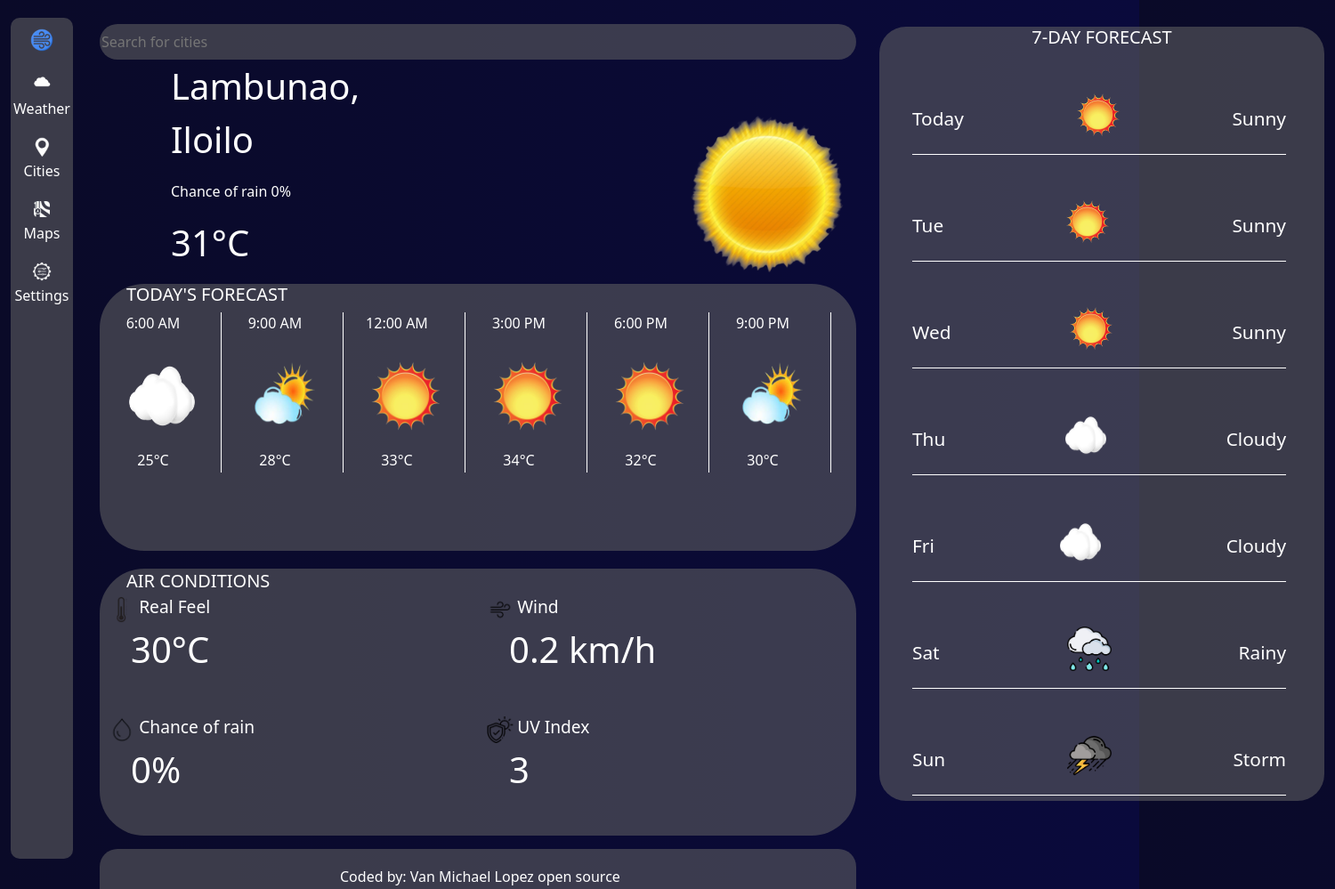
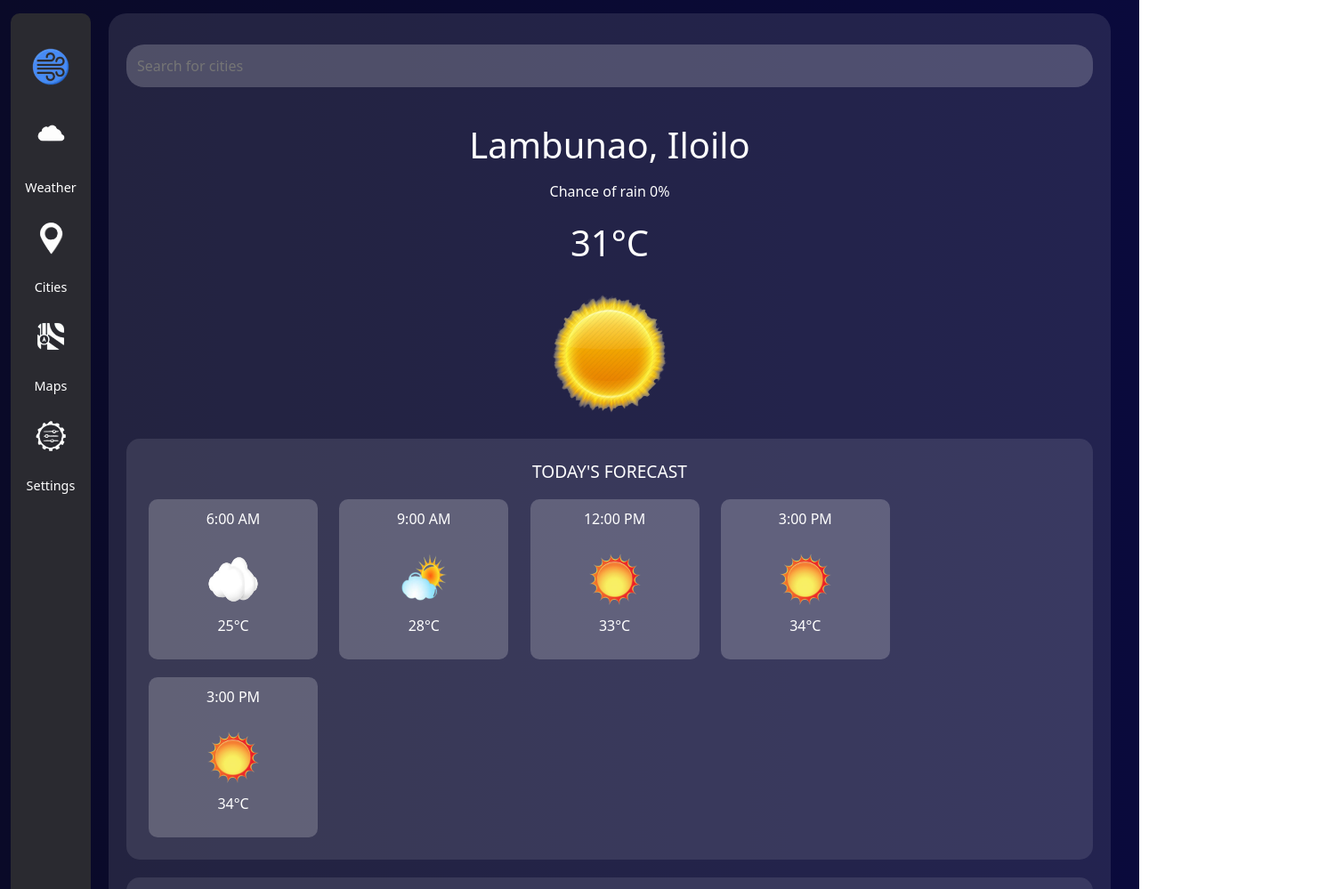
Before and after one commit to zMicky/Weather-Web, a plain HTML site: page index.html in a window 1280 px wide. Shown: the top 999 px of the page at 89% size, 1500 px wide, since content can reach past the window. Drawn offline with Linux system fonts and the light colour scheme.

Commit message:
Add files via upload

```diff
--- a/index.html
+++ b/index.html
@@ -3,168 +3,141 @@
 <head>
     <meta charset="UTF-8">
     <meta name="viewport" content="width=device-width, initial-scale=1.0">
-    <title>Document</title>
+    <title>Weather Dashboard</title>
     <link rel="stylesheet" href="style/style.css">
     <link rel="stylesheet" href="bootstrap/bootstrap.min.css">
 </head>
 <body>
     <div class="container-fluid main">
+        <!-- Header Section -->
         <div class="header">
-            <img class="logo" src="img/th__1_-removebg-preview.png" alt="">
-
-            <img src="img/th__4_-removebg-preview.png" class="ok" alt="">
+            <img class="logo" src="img/th__1_-removebg-preview.png" alt="Logo">
+            <img src="img/th__4_-removebg-preview.png" class="ok" alt="Weather Icon">
             <p class="weather">Weather</p>
-            <img src="img/th-removebg-preview.png" class="location">
+            <img src="img/th-removebg-preview.png" class="location" alt="Location Icon">
             <p>Cities</p>
-            <img src="img/th__3_-removebg-preview.png" alt="">
+            <img src="img/th__3_-removebg-preview.png" alt="Maps Icon">
             <p>Maps</p>
-            <img src="img/th-removebg-preview (1).png" alt="">
+            <img src="img/th-removebg-preview (1).png" alt="Settings Icon">
             <p>Settings</p>
-
         </div>
 
-        <div class=" content1">
+        <!-- Main Content Section -->
+        <div class="content1">
             <input type="search" placeholder="Search for cities">
-
             <div class="tem">
                 <p class="fs-1">Lambunao, Iloilo</p>
-                <p>Chance of rain 0% </p>
-                 <p class="fs-1">31°C</p>
-
+                <p>Chance of rain 0%</p>
+                <p class="fs-1">31°C</p>
             </div>
             <div class="sun">
-                <img src="img/weather-sun-icon-20-removebg-preview.png" alt="">
+                <img src="img/weather-sun-icon-20-removebg-preview.png" alt="Sunny Weather Icon">
             </div>
 
+            <!-- Today's Forecast -->
             <div class="today-forecast">
                 <h5>TODAY'S FORECAST</h5>
                 <div class="box">
                     <p>6:00 AM</p>
-                    <img src="img/1-removebg-preview (2).png" alt="">
+                    <img src="img/1-removebg-preview (2).png" alt="Morning Icon">
                     <p>25°C</p>
                 </div>
                 <div class="box">
                     <p>9:00 AM</p>
-                    <img src="img/2-removebg-preview.png" alt="">
+                    <img src="img/2-removebg-preview.png" alt="Daytime Icon">
                     <p>28°C</p>
                 </div>
                 <div class="box">
-                    <p>12:00 AM</p>
-                    <img src="img/3-removebg-preview.png" alt="">
+                    <p>12:00 PM</p>
+                    <img src="img/3-removebg-preview.png" alt="Noon Icon">
                     <p>33°C</p>
                 </div>
                 <div class="box">
                     <p>3:00 PM</p>
-                    <img src="img/3-removebg-preview.png" alt="">
+                    <img src="img/3-removebg-preview.png" alt="Afternoon Icon">
                     <p>34°C</p>
                 </div>
                 <div class="box">
-                    <p>6:00 PM</p>
-                    <img src="img/3-removebg-preview.png" alt="">
-                    <p>32°C</p>
+                    <p>3:00 PM</p>
+                    <img src="img/3-removebg-preview.png" alt="Afternoon Icon">
+                    <p>34°C</p>
                 </div>
-                <div class="box">
-                    <p>9:00 PM</p>
-                    <img src="img/2-removebg-preview.png" alt="">
-                    <p>30°C</p>
-                </div>
+            </div>
 
-            </div>
+            <!-- Air Conditions -->
             <div class="air">
-                <h5>
-                    AIR CONDITIONS
-                </h5>
+
                 <div class="box1">
-                    <img src="img/5-removebg-preview.png" alt="">
+                    <img src="img/5-removebg-preview.png" alt="Real Feel Icon">
                     <span>Real Feel</span>
                     <p>30°C</p>
                 </div>
                 <div class="box1">
-                    <img src="img/6-removebg-preview.png" alt="">
+                    <img src="img/6-removebg-preview.png" alt="Wind Icon">
                     <span>Wind</span>
-                    <p>0.2 km/h </p>
+                    <p>0.2 km/h</p>
                 </div>
                 <div class="box1">
-                    <img src="img/7-removebg-preview.png" alt="">
+                    <img src="img/7-removebg-preview.png" alt="Rain Chance Icon">
                     <span>Chance of rain</span>
                     <p>0%</p>
                 </div>
                 <div class="box1">
-                    <img src="img/8-removebg-preview (1).png" alt="">
+                    <img src="img/8-removebg-preview (1).png" alt="UV Index Icon">
                     <span>UV Index</span>
                     <p>3</p>
                 </div>
-
             </div>
 
+            <!-- Footer -->
             <div class="footer">
-                <a  href="https://github.com/zMicky/Weather-Web">Coded by: Van Michael Lopez open source</a>
+                <a href="https://github.com/zMicky/Weather-Web">Coded by: Van Michael Lopez (Open Source)</a>
+            </div>
+        </div>
 
-            </div>
-
-
-        </div>
+        <!-- 7-Day Forecast Section -->
         <div class="content2">
             <h5>7-DAY FORECAST</h5>
             <div class="box3">
                 <span>Today</span>
-                <img src="img/3-removebg-preview.png" alt="">
-                <span class="kk">
-                    Sunny
-                </span>
-
-
+                <img src="img/3-removebg-preview.png" alt="Sunny Icon">
+                <span class="kk">Sunny</span>
             </div>
             <div class="box3">
                 <span>Tue</span>
-                <img src="img/3-removebg-preview.png" alt="">
-                <span class="kk">
-                    Sunny
-                </span>
+                <img src="img/3-removebg-preview.png" alt="Sunny Icon">
+                <span class="kk">Sunny</span>
             </div>
             <div class="box3">
                 <span>Wed</span>
-                <img src="img/3-removebg-preview.png" alt="">
-                <span class="kk">
-                    Sunny
-                </span>
+                <img src="img/3-removebg-preview.png" alt="Sunny Icon">
+                <span class="kk">Sunny</span>
             </div>
             <div class="box3">
                 <span>Thu</span>
-                <img src="img/1-removebg-preview (2).png" alt="">
-                <span class="kk">
-                Cloudy
-                </span></div>
+                <img src="img/1-removebg-preview (2).png" alt="Sunny Icon">
+                <span class="kk">Cloudy</span>
+            </div>
             <div class="box3">
                 <span>Fri</span>
-                <img src="img/1-removebg-preview (2).png" alt="">
-                <span class="kk">
-                    Cloudy
-                </span>
+                <img src="img/1-removebg-preview (2).png" alt="Sunny Icon">
+                <span class="kk">Cloudy</span>
             </div>
             <div class="box3">
                 <span>Sat</span>
-                <img src="img/10-removebg-preview.png" alt="">
-                <span class="kk">
-                    Rainy
-                </span>
+                <img src="img/10-removebg-preview.png" alt="Sunny Icon">
+                <span class="kk">Rainy</span>
             </div>
             <div class="box3">
                 <span>Sun</span>
-                <img src="img/11-removebg-preview (1).png" alt="">
-                <span class="kk">
-                    Storm
-                </span>
+                <img src="img/11-removebg-preview (1).png" alt="Sunny Icon">
+                <span class="kk">Storm</span>
             </div>
-
         </div>
-
     </div>
 
-
-
-    <script src="bootstrap/bootstrap.bundle.min.js"> </script>
-    <script src="bootstrap/bootstrap.min.js"> </script>
+    <script src="bootstrap/bootstrap.bundle.min.js"></script>
+    <script src="bootstrap/bootstrap.min.js"></script>
     <script src="bootstrap/popper.min.js"></script>
 </body>
 </html>
--- a/style/style.css
+++ b/style/style.css
@@ -1,205 +1,255 @@
-body{
+/* Global Styles */
+body {
     margin: 0;
     padding: 0;
-    background-image: linear-gradient(to right, rgb(10, 10, 40)  , rgb(10, 10, 60));
-    width: 1500px;
-    height: 100vh;
+    background-image: linear-gradient(to right, rgb(10, 10, 40), rgb(10, 10, 60));
     color: white !important;
+    font-family: Arial, sans-serif;
 }
 
-.main{
-    margin: 0;
-    padding: 0;
+/* Main Container */
+.container-fluid {
+    margin: 0 auto;
+    display: flex;
+    flex-wrap: wrap;
+    justify-content: space-between;
+    padding: 15px;
 }
-.header{
-    margin-top: 20px;
-    margin-bottom: 20px;
-    width: 70px;
-    height: 945px;
-    background-color: rgba(101, 101, 101, 0.534);
+
+/* Header Section */
+.header {
+    width: 90px;
+    height: 1300px;
+    background-color: rgba(50, 50, 50, 0.8);
     border-radius: 10px;
     color: white;
-    float: left;
+    display: flex;
+    flex-direction: column;
+    align-items: center;
+    padding-top: 20px;
 }
-.logo{
-    margin-top: 10px;
-    margin-left: 10px;
+
+.header img {
+    margin: 15px 0;
     width: 50px;
     height: 50px;
 }
-.ok{
-    margin-top: 20px;
-    margin-left: 20px;
-    width: 30px;
-    height: 30px;
-}
-.header p{
+
+.header p {
+    margin: 5px 0;
+    font-size: 0.9rem;
     text-align: center;
 }
-.header img{
+
+/* Content 1 - Search and Current Weather */
+.content1 {
+    flex: 1 1 60%;
+    padding: 20px;
     margin-left: 20px;
-    width: 30px;
-    height: 30px;
+    margin-right: 20px;
+    border-radius: 20px;
+    background-color: rgba(255, 255, 255, 0.1);
+}
 
-}
-.content1{
-    float: left;
-    margin-left:30px;
-
-}
-.content1 input{
-    margin-top: 27px;
-    width: 850px;
-    height: 700px;
-    height: 40px;
-    background-color:rgba(101, 101, 101, 0.534) ;
+.content1 input {
+    width: 100%;
+    max-width: 1280px;
+    margin: 15px auto;
+    padding: 12px;
     border: none;
     border-radius: 20px;
+    background-color: rgba(255, 255, 255, 0.2);
+    color: white;
+    font-size: 1rem;
 }
-.tem{
-    width: 300px;
-    margin-left: 80px;
-    position: relative;
 
+.tem {
+    margin: 20px 0;
+    text-align: center;
+}
 
+.tem .fs-1 {
+    font-size: 2rem;
+    margin-bottom: 10px;
 }
-.sun{
-    width: 200px;
-    float: left;
 
-    position: relative;
-    margin-left: 650px;
-    top: -200px;
+.sun {
+    width: 150px;
+    margin: 20px auto;
+    text-align: center;
 }
-.sun img{
-    width: 200px;
-    height: 200px;
+
+.sun img {
+    width: 100%;
+    height: auto;
 }
-.today-forecast{
-    width:850px;
-    height: 300px;
-    background-color:rgba(101, 101, 101, 0.534) ;
-    border-radius: 50px;
+
+/* Today's Forecast Section */
+.today-forecast {
+    background-color: rgba(255, 255, 255, 0.1);
+    padding: 15px;
+    border-radius: 15px;
+    margin-top: 20px;
 }
-.today-forecast h5{
-    width: 200px;
 
-    position: relative;
-    bottom: 200px;
-    margin-left: 30px;
-}
-.box{
-    width: 127px;
-    height: 180px;
-    border-right:1px solid white;
-
-    float: left;
-    position: relative;
-    bottom: 200px;
-    margin-left: 10px;
-
-}
-.box p{
-    width: 100px;
+.today-forecast h5 {
+    margin: 10px 0;
     text-align: center;
-    margin: 0;
-    position: relative;
-    bottom: 0px;
-}
-.box img{
-    margin-top: 30px;
-    margin-bottom: 20px;
-    width: 80px;
-    height: 80px;
-    margin-left: 20px;
-
-}
-.air{
-    margin-top: 20px;
-    width:850px;
-    height: 300px;
-    background-color:rgba(101, 101, 101, 0.534) ;
-    border-radius: 50px;
-}
-.air h5{
-    width: 200px;
-
-    position: relative;
-    bottom: 90px;
-    margin-left: 30px;
-}
-.box1{
-
-    width: 415px;
-    height: 130px;
-    float: left;
-    margin-left: 10px;
-    margin-top: 5px;
-    position: relative;
-    bottom: 100px;
-
-}
-.box1 img{
-    width: 30px;
-    height: 30px;
-}
-.box1 p {
-    font-size: 2.5rem;
-    margin-left: 25px;
-}
-.box1 span {
     font-size: 1.2rem;
 }
-.content2{
+
+.box {
+    display: inline-block;
+    width: 18%;
+    margin: 10px;
+    padding: 10px;
+    text-align: center;
+    background-color: rgba(255, 255, 255, 0.2);
+    border-radius: 10px;
+    color: white;
+}
+
+.box img {
+    width: 60px;
+    height: 60px;
+    margin: 10px 0;
+}
+
+/* Air Conditions Section */
+.air {
+    display: flex;
+    justify-content: center;
+    align-items: center;
+    flex-wrap: wrap;
+    margin-top: 20px;
+    padding: 15px;
+    background-color: rgba(255, 255, 255, 0.1);
+    border-radius: 15px;
+}
+
+.air h5 {
+    text-align: center;
+    font-size: 1.2rem;
+    margin-bottom: 10px;
+}
+
+.box1 {
+    display: inline-block;
+    width: 48%;
+    margin: 10px 1%;
+    padding: 10px;
+    background-color: rgba(50, 50, 50, 0.8);
+    text-align: center;
+    border-radius: 10px;
+    color: white;
+}
+
+.box1 img {
+    width: 40px;
+    height: 40px;
+    margin-bottom: 10px;
+}
+
+.box1 span {
+    display: block;
+    font-size: 0.9rem;
+    margin-bottom: 5px;
+}
+
+.box1 p {
+    font-size: 1.5rem;
+}
+
+/* Content 2 - Weekly Forecast */
+.content2 {
+    flex: 1 1 35%;
+    padding: 20px;
+    background-color: rgba(50, 50, 50, 0.8);
+    border-radius: 20px;
     margin-top: 30px;
-    width: 500px;
-    height: 870px;
-    background-color:rgba(101, 101, 101, 0.534) ;
-    float: right;
-    border-radius: 30px;
 }
-.box3{
-    margin-left: 37px;
-    width: 420px;
-    height: 120px;
+
+.content2 h5 {
+    text-align: center;
+    font-size: 1.2rem;
+    margin-bottom: 15px;
+}
+
+.box3 {
     display: flex;
     justify-content: space-between;
     align-items: center;
-    border-bottom: 1px solid white;
-}.content2 h5{
-    margin: 0;
-    text-align: center;
+    padding: 10px;
+    border-bottom: 1px solid rgba(255, 255, 255, 0.2);
 }
-.box3 img{
-    margin-top: 30px;
 
+.box3 img {
     width: 50px;
     height: 50px;
-
-}
-.box3 span{
-    font-size: 1.3rem;
-    margin: 0;
-    position: relative;
-    bottom: -20px;
-
-}
-.footer{
-    width: 850px;
-    margin-top: 15px;
-    border-radius: 20px;
-    height: 70px;
-    background-color:rgba(101, 101, 101, 0.534) ;
 }
 
-.footer a{
+.box3 span {
+    font-size: 1rem;
+    margin-left: 10px;
+}
+
+/* Footer Section */
+.footer {
+    text-align: center;
+    padding: 15px;
+    margin-top: 20px;
+    background-color: rgba(255, 255, 255, 0.1);
+    border-radius: 15px;
+    font-size: 0.8rem;
+}
+
+.footer a {
+    color: white;
     text-decoration: none;
-    color: white;
-    cursor: pointer;
-    position: relative;
-    top: -60px;
-    margin-left: 270px;
 }
-.footer a:hover{
-    color: blue;
+
+.footer a:hover {
+    color: lightblue;
 }
+
+/* Responsive Design */
+@media (max-width: 768px) {
+    .content1,
+    .content2 {
+        flex: 1 1 100%;
+        margin: 10px 0;
+    }
+    .header {
+        display: none; /* Hide header for small screens */
+    }
+
+    .box,
+    .box1 {
+        width: 45%;
+        margin: 5px auto;
+    }
+
+    .box3 {
+        flex-direction: column;
+        align-items: flex-start;
+    }
+}
+
+@media (max-width: 480px) {
+    body {
+        font-size: 0.9rem;
+    }
+
+    .box,
+    .box1 {
+        width: 100%;
+    }
+
+    .header {
+        display: none; /* Hide header for small screens */
+    }
+
+    .content1 input {
+        padding: 8px;
+    }
+}
```
